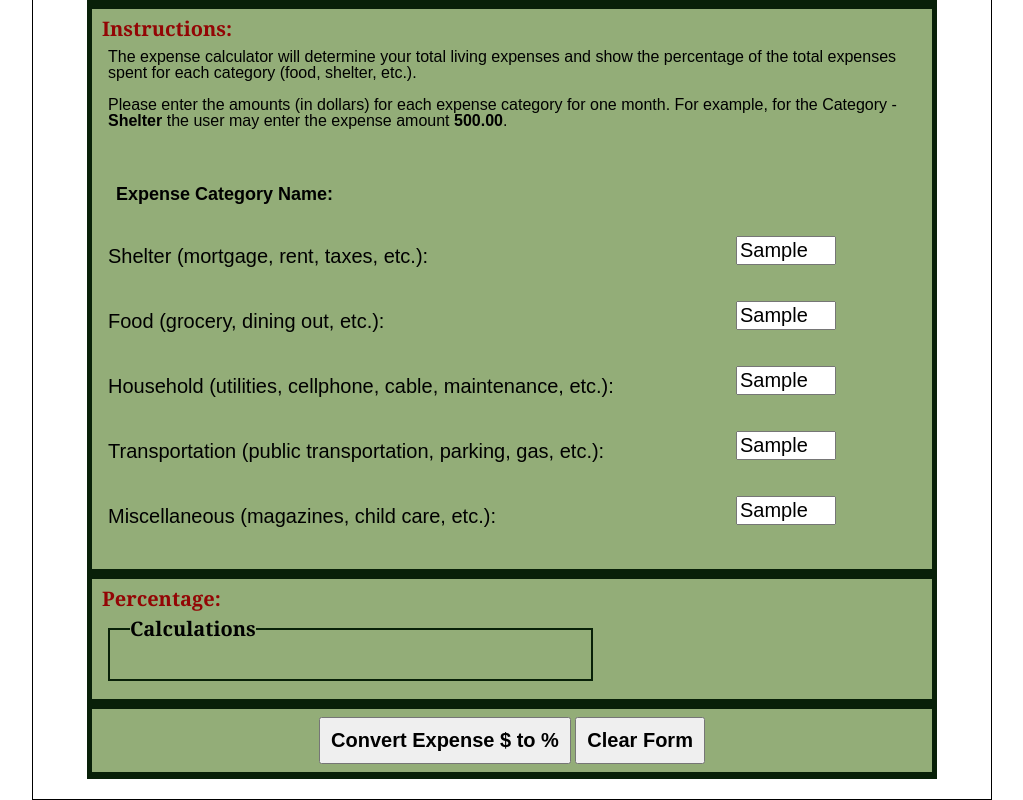
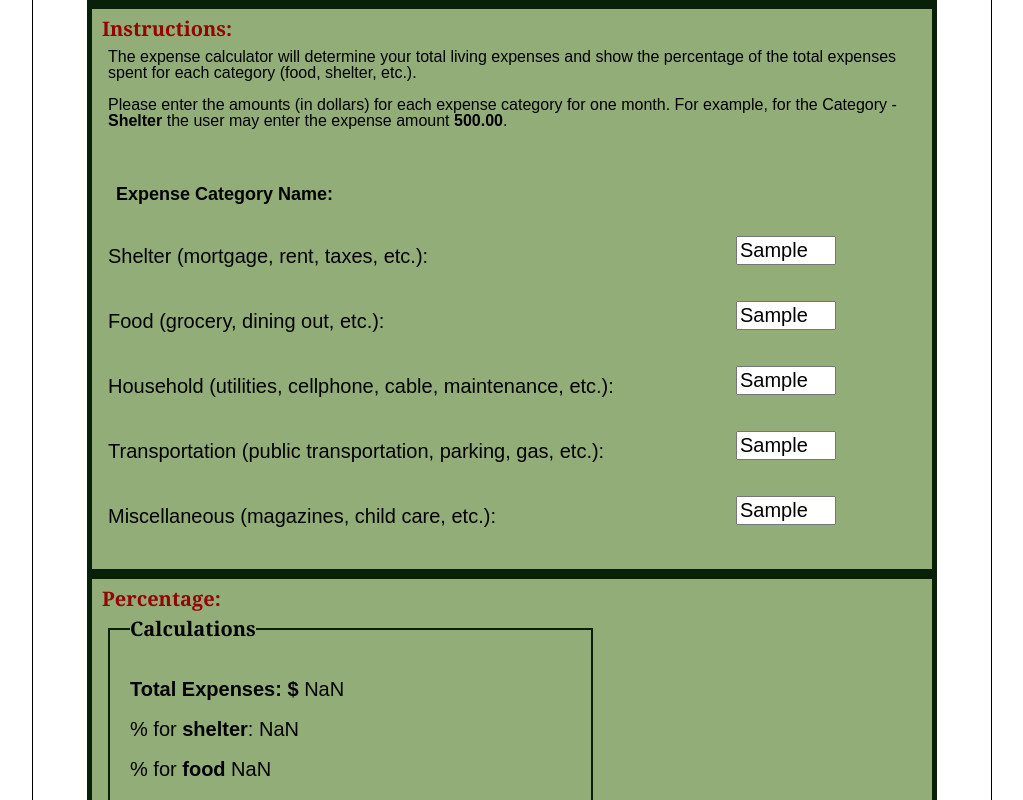
Before and after one commit to nataliemarcelo/lesson4_javascript1, a plain HTML site: page index.html in a window 1280 px wide. Both pictures are taken after typing "Sample", "Sample", "Sample", "Sample", "Sample" into the empty fields and a click on the button "Convert Expense $ to %". Shown: the part 156-956 px from the top of the page, without its empty margins (128-1151 px from the left). Drawn offline with Linux system fonts and the light colour scheme.

Commit message:
Lesson 4 final commit

```diff
--- a/expenseCalculator.js
+++ b/expenseCalculator.js
@@ -38,7 +38,7 @@
                   var foodAmt = document.getElementById("foodInput").value;
                   var householdAmt = document.getElementById("householdInput").value;
                   var transportationAmt = document.getElementById("transportationInput").value;
-                  var miscellaneousAmt = document.getElementById("miscellaneousAmt").value;
+                  var miscellaneousAmt = document.getElementById("miscellaneousInput").value;
 
 
 
--- a/index.html
+++ b/index.html
@@ -66,17 +66,17 @@
                       *************************************************************************************************-->
                      <p><label for="householdInput">
                             Household (utilities, cellphone, cable, maintenance, etc.):
-                            <input type="text" id="foodInput" name="food" />
+                            <input type="text" id="householdInput" name="food" />
                           </label>
                       </p>
                        <p><label for="transportationInput">
                             Transportation (public transportation, parking, gas, etc.):
-                            <input type="text" id="foodInput" name="food" />
+                            <input type="text" id="transportationInput" name="food" />
                           </label>
                       </p>
                        <p><label for="miscellaneousInput">
                             Miscellaneous (magazines, child care, etc.):
-                            <input type="text" id="foodInput" name="food" />
+                            <input type="text" id="miscellaneousInput" name="food" />
                           </label>
                       </p>
                 </fieldset>
```
